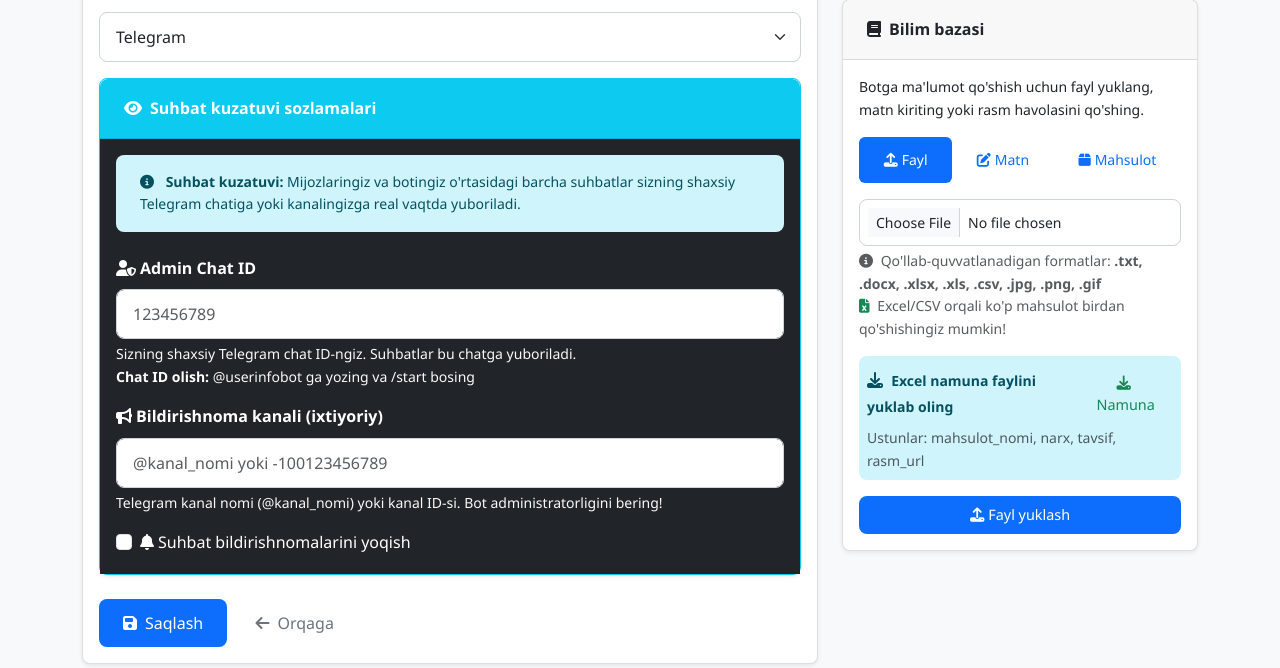
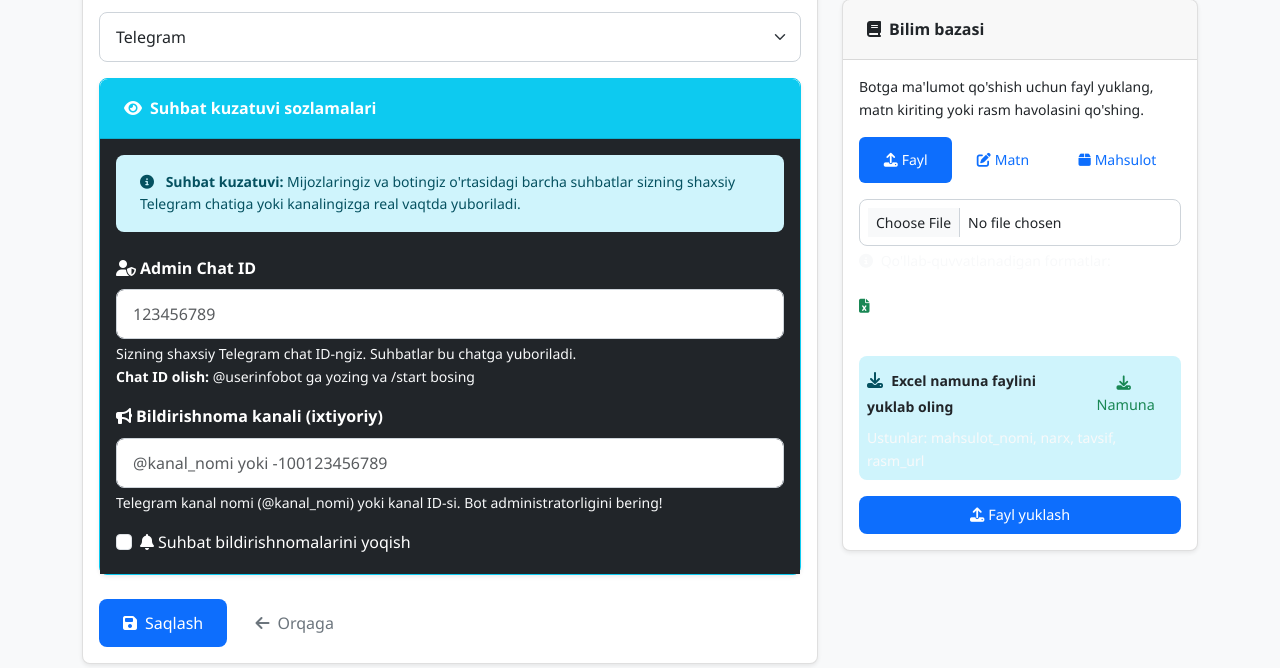
Before and after one commit to listdata001-collab/ChatbotFactory, a Python web app: template templates/bot_edit.html in a window 1280 px wide. Shown: the part 314-982 px from the top of the page. Run offline with Jinja, Linux system fonts and the light colour scheme; the template is opened without the code that fills it, so the values that code supplies are empty.

Commit message:
Improve file upload instructions and formatting for better clarity
Update file upload form elements to use text-light and text-white classes for improved visibility and clarity of supported file formats and instructions. Also modifies the sample file download text color.

Replit-Commit-Author: Agent
Replit-Commit-Session-Id: ad24a1c0-d925-459a-9ec3-e5ac5f7f1be8
Replit-Commit-Checkpoint-Type: full_checkpoint
Replit-Commit-Screenshot-Url: https://storage.googleapis.com/screenshot-production-us-central1/c439455b-1135-45e3-b72b-41e130095e84/ad24a1c0-d925-459a-9ec3-e5ac5f7f1be8/xx0HZOF

```diff
--- a/templates/bot_edit.html
+++ b/templates/bot_edit.html
@@ -190,13 +190,13 @@
                             <div class="mb-3">
                                 <input type="file" class="form-control form-control-sm" name="file"
                                        accept=".txt,.docx,.xlsx,.xls,.csv,.jpg,.jpeg,.png,.gif,.webp" required>
-                                <div class="form-text">
+                                <div class="form-text text-light">
                                     <i class="fas fa-info-circle me-1"></i>
                                     Qo'llab-quvvatlanadigan formatlar:
-                                    <strong>.txt, .docx, .xlsx, .xls, .csv, .jpg, .png, .gif</strong>
+                                    <strong class="text-white">.txt, .docx, .xlsx, .xls, .csv, .jpg, .png, .gif</strong>
                                     <br>
                                     <i class="fas fa-file-excel me-1 text-success"></i>
-                                    Excel/CSV orqali ko'p mahsulot birdan qo'shishingiz mumkin!
+                                    <span class="text-white">Excel/CSV orqali ko'p mahsulot birdan qo'shishingiz mumkin!</span>
                                 </div>
                             </div>
 
@@ -205,14 +205,14 @@
                                 <div class="d-flex justify-content-between align-items-center">
                                     <div>
                                         <i class="fas fa-download me-1"></i>
-                                        <small><strong>Excel namuna faylini yuklab oling</strong></small>
+                                        <small><strong class="text-dark">Excel namuna faylini yuklab oling</strong></small>
                                     </div>
                                     <a href="{{ url_for('main.download_sample_excel') }}"
                                        class="btn btn-sm btn-outline-success">
                                         <i class="fas fa-download me-1"></i>Namuna
                                     </a>
                                 </div>
-                                <small class="text-muted d-block mt-1">
+                                <small class="text-light d-block mt-1">
                                     Ustunlar: mahsulot_nomi, narx, tavsif, rasm_url
                                 </small>
                             </div>
@@ -256,9 +256,9 @@
                                         <label for="bulk_file" class="form-label small">Excel yoki CSV fayl yuklash:</label>
                                         <input type="file" class="form-control form-control-sm" id="bulk_file" name="bulk_file"
                                                accept=".xlsx,.xls,.csv" required>
-                                        <div class="form-text">
-                                            <small>Qo'llab-quvvatlanadigan formatlar: .xlsx, .xls, .csv</small><br>
-                                            <small class="text-muted">Maksimal fayl hajmi: 5MB</small>
+                                        <div class="form-text text-light">
+                                            <small class="text-white">Qo'llab-quvvatlanadigan formatlar: .xlsx, .xls, .csv</small><br>
+                                            <small class="text-light">Maksimal fayl hajmi: 5MB</small>
                                         </div>
                                     </div>
 
@@ -309,7 +309,7 @@
                                         <label for="product_image_url" class="form-label small">Rasm havolasi (ixtiyoriy):</label>
                                         <input type="url" class="form-control form-control-sm" id="product_image_url" name="product_image_url"
                                                placeholder="https://example.com/mahsulot-rasmi.jpg">
-                                        <div class="form-text">Mahsulot rasmining URL manzili</div>
+                                        <div class="form-text text-light">Mahsulot rasmining URL manzili</div>
                                     </div>
 
                                     <button type="submit" class="btn btn-sm btn-success w-100">
```
